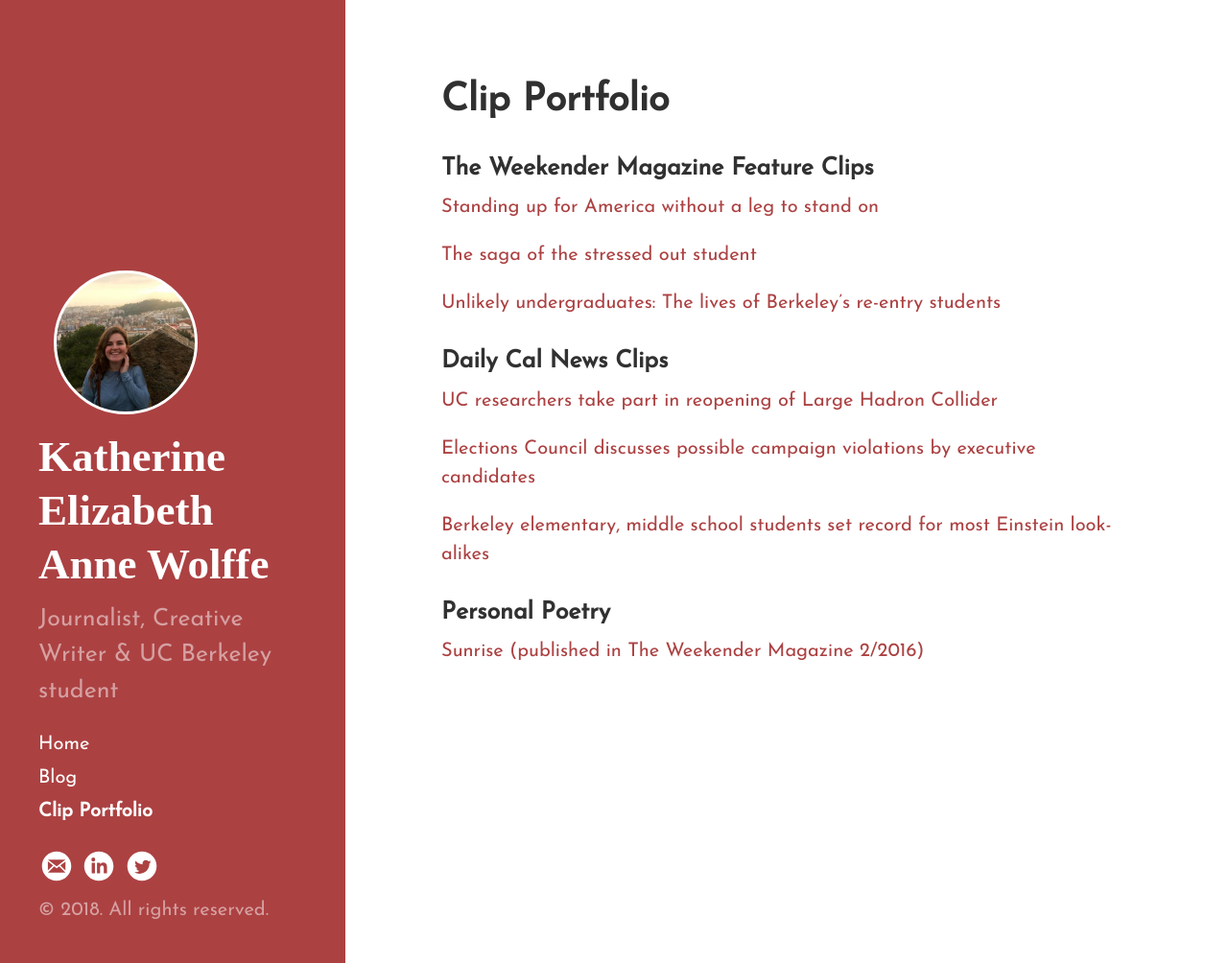
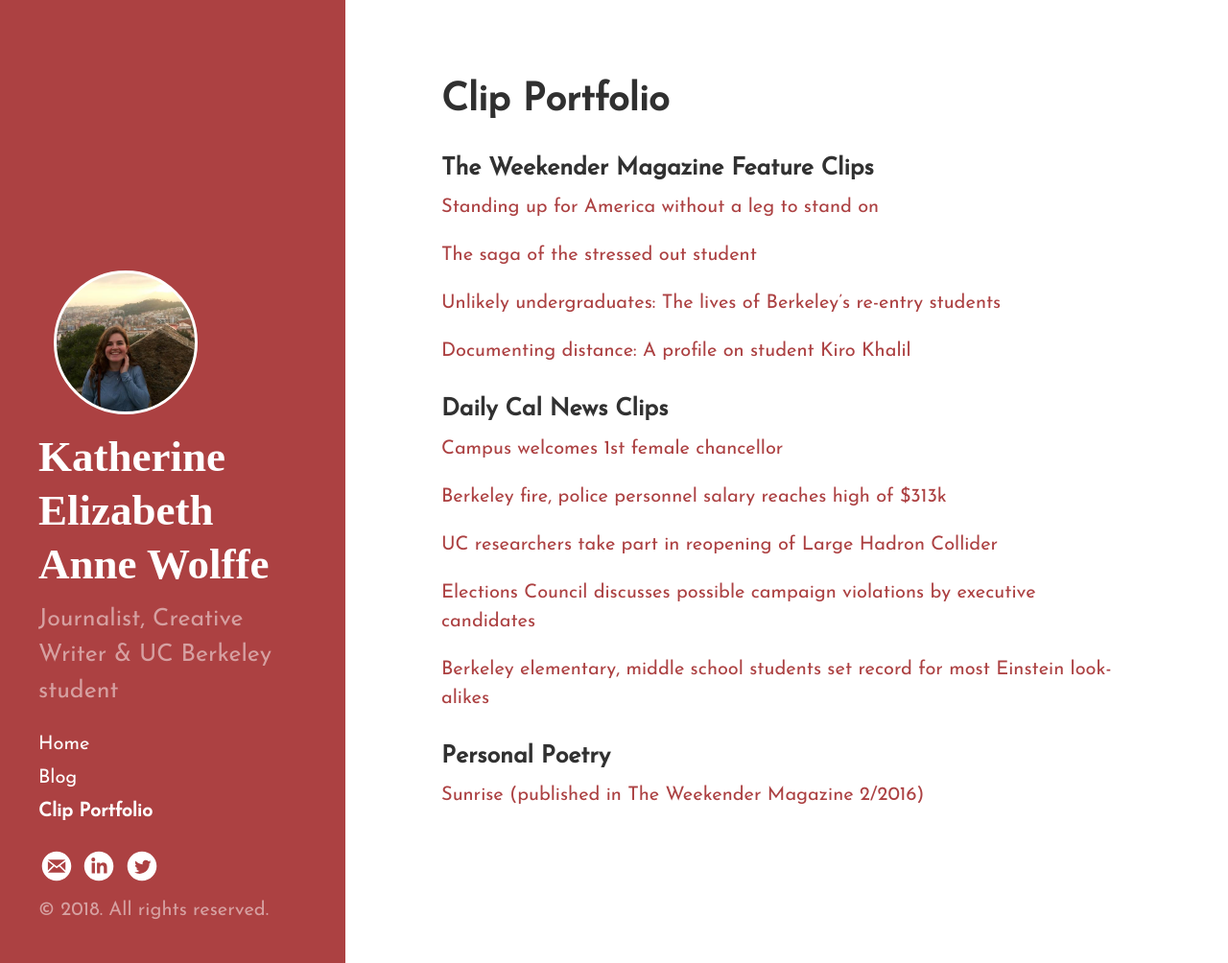
Before and after one commit to katewolffe/katewolffe, a Jekyll site: the page built from clippings.md, in a window 1280 px wide and 1004 px high. Shown: the whole window at 96% size. Built offline with Jekyll 4.4.1, drawn with Linux system fonts in a browser that asks for light colours; some web fonts are replaced.

Commit message:
Add clippings
Added 1 weekender clipping and 2 news clippings

```diff
--- a/clippings.md
+++ b/clippings.md
@@ -11,7 +11,13 @@ title: Clip Portfolio
 
 [Unlikely undergraduates: The lives of Berkeley’s re-entry students](http://www.dailycal.org/2015/09/25/unlikely-undergraduates-the-lives-of-berkeleys-re-entry-students/)
 
+[Documenting distance: A profile on student Kiro Khalil](http://www.dailycal.org/2016/09/25/documenting-distance-profile-student-kiro-khalil/)
+
 ### Daily Cal News Clips
+
+[Campus welcomes 1st female chancellor](http://www.dailycal.org/2017/07/02/campus-welcomes-1st-female-chancellor/)
+
+[Berkeley fire, police personnel salary reaches high of $313k](http://www.dailycal.org/2017/07/12/406199/)
 
 [UC researchers take part in reopening of Large Hadron Collider](http://www.dailycal.org/2015/04/13/uc-researchers-take-part-in-reopening-of-large-hadron-collider/)
 
```
